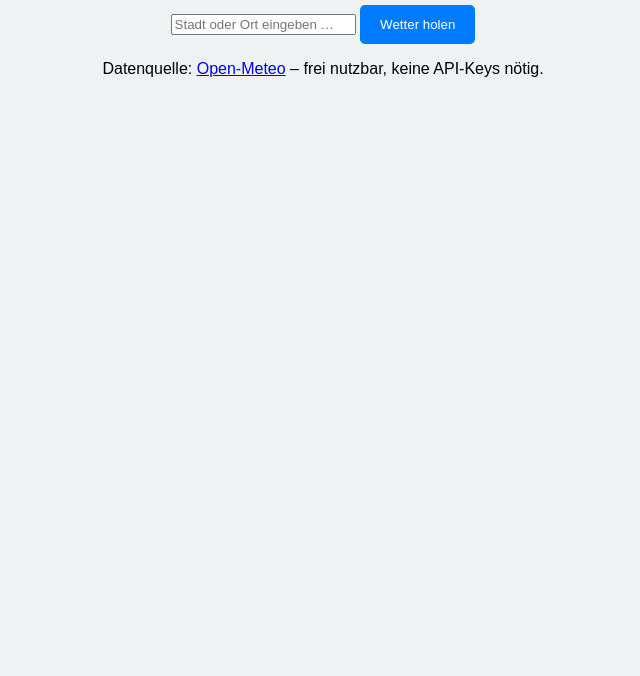
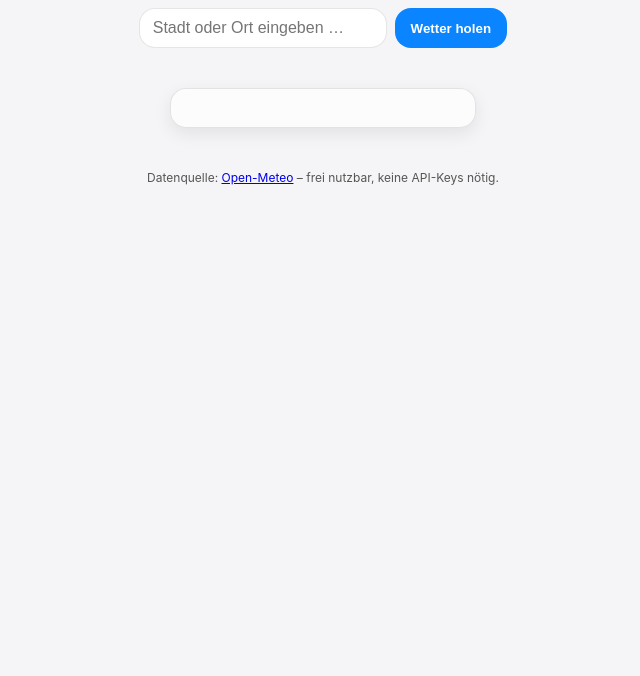
Before and after one commit to littleScratcher0911/macos-wetter-widget, a plain HTML site: page index.html in a window 1280 px wide. Shown: the part 124-800 px from the top of the page, without its empty margins (317-957 px from the left). Drawn offline with Linux system fonts and the light colour scheme.

Commit message:
Update für style.css

```diff
--- a/style.css
+++ b/style.css
@@ -1,24 +1,65 @@
-body {
-  font-family: Arial, sans-serif;
-  text-align: center;
-  padding: 40px;
-  background: #eef2f3;
+/* macOS-ähnlicher, heller „glass“-Look */
+:root {
+  --bg: #f5f5f7;
+  --panel: rgba(255,255,255,0.7);
+  --border: rgba(0,0,0,0.1);
+  --blue: #0a84ff;
+  --radius: 16px;
+  font-family: -apple-system, BlinkMacSystemFont, "Segoe UI", Roboto, sans-serif;
 }
 
-#widget-container {
-  background: white;
-  border-radius: 10px;
-  box-shadow: 0 2px 10px rgba(0,0,0,0.1);
-  display: inline-block;
-  padding: 20px;
-  margin: 20px auto;
+body{
+  margin:0; padding:3rem 1rem;
+  background:var(--bg);
+  text-align:center;
+  color:#000;
 }
 
-button {
-  background-color: #007bff;
-  color: white;
-  padding: 12px 20px;
-  border: none;
-  border-radius: 5px;
-  cursor: pointer;
+h1{margin-bottom:1.5rem;}
+
+form{
+  display:flex; gap:.5rem; justify-content:center; margin-bottom:1.5rem;
 }
+
+input{
+  flex:0 0 220px;
+  padding:.6rem .8rem; font-size:1rem;
+  border:1px solid var(--border); border-radius:var(--radius);
+  backdrop-filter:blur(4px);
+}
+
+button{
+  padding:.6rem 1rem; font-weight:600;
+  background:var(--blue); color:#fff; border:0;
+  border-radius:var(--radius); cursor:pointer;
+  transition:opacity .2s;
+}
+button[hidden]{display:none;}
+button:hover{opacity:.85;}
+
+#widget{
+  display:inline-block; text-align:left; min-width:260px;
+  padding:1.2rem 1.4rem; margin:1rem auto;
+  background:var(--panel); border:1px solid var(--border);
+  border-radius:var(--radius); backdrop-filter:blur(20px);
+  box-shadow:0 6px 18px rgba(0,0,0,.08);
+}
+
+.current{display:flex; align-items:center; gap:1rem;}
+.current .temp{font-size:2.6rem; font-weight:700;}
+
+.forecast{
+  display:grid; grid-template-columns:repeat(auto-fill,minmax(90px,1fr));
+  gap:.5rem; margin-top:1rem;
+}
+
+.card{
+  padding:.4rem .6rem; text-align:center;
+  border-radius:var(--radius); background:var(--panel);
+  border:1px solid var(--border);
+}
+
+.card h3{margin:.4rem 0 .2rem; font-size:.9rem;}
+.card p{margin:0; font-size:.8rem;}
+
+.hint{font-size:.75rem; color:#555; margin-top:1.4rem;}
```
